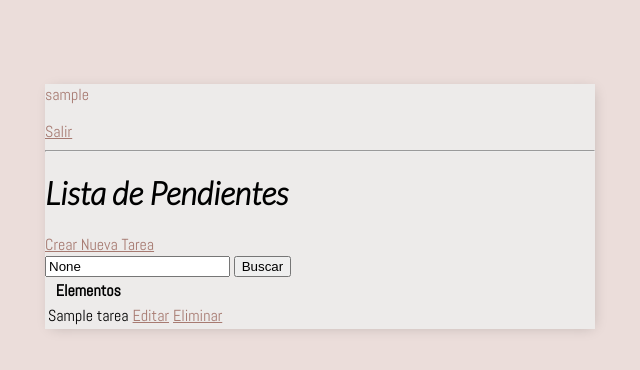
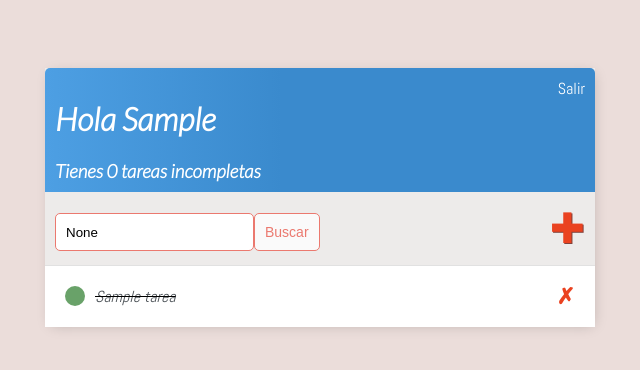
Before and after one commit to Mgobeaalcoba/all_python_for_everybody_my_course, a Django app: page / in a window 1280 px wide. Shown: the top 370 px of the page, without its empty margins (320-960 px from the left). Run offline with Django 4.2, Linux system fonts and the light colour scheme; a user stored in the database is signed in; tables that the repository leaves empty hold one stand-in row (values such as "Sample post").

Commit message:
:bookmark: To Do List Web App Finished V1.0.0

```diff
--- a/16_day/src/project/base/static/base/principal.css
+++ b/16_day/src/project/base/static/base/principal.css
@@ -19,3 +19,101 @@ h1, h2, h3, h4, h5, h6 {
 a, p {
     color: #A77A71
 }
+
+.barra-superior {
+    display: flex;
+    justify-content: space-between;
+    color: #ffffff;
+    padding: 10px;
+    border-radius: 5px 5px 0 0;
+    background: linear-gradient(90deg, #4D9FE3 0%, #3A8ACD 43%, #3A8ACD 100%);
+}
+
+.barra-superior a {
+    color: rgb(255, 255, 255);
+    text-decoration: none;
+}
+
+.envoltorio-tarea {
+    display: flex;
+    align-items: center;
+    justify-content: space-between;
+    padding: 20px;
+    background-color: #ffffff;
+    border-top: 1px solid rgb(225,225,225)
+}
+
+.titulo-tarea{
+    display: flex;
+}
+
+.titulo-tarea a {
+    text-decoration: none;
+    color: #4B5156;
+    margin-left: 10px;
+}
+
+.icono-tarea-completa {
+    height: 20px;
+    width: 20px;
+    background-color: rgb(105, 162, 105);
+    border-radius: 50px;
+}
+
+.icono-tarea-incompleta {
+    height: 20px;
+    width: 20px;
+    background-color: rgb(218, 218, 218);
+    border-radius: 50px;
+}
+
+.enlace-eliminar {
+    text-decoration: none;
+    font-weight: 900;
+    color: #EA4220;
+    font-size: 22px;
+    line-height: 0;
+}
+
+#envoltorio-agregar-buscar {
+    display: flex;
+    justify-content: space-between;
+    align-items: center;
+    padding: 10px;
+}
+
+#enlace-agregar{
+    color: #EA4220;
+    text-decoration: none;
+    font-size: 42px;
+    text-shadow: 1px 1px #81413B;
+}
+
+input[type=text],
+input[type=password],
+textarea {
+    border: 1px solid #EB796F;
+    border-radius: 5px;
+    padding: 10px;
+    width: 90%;
+}
+
+label {
+    padding-top: 10px !important;
+    display: block;
+}
+
+.boton {
+    border: 1px solid #EB796F;
+    background-color: #FAFAFA;
+    color: #EB796F;
+    padding: 10px;
+    font-size: 14px;
+    border-radius: 5px;
+    cursor: pointer;
+    text-decoration: none;
+}
+
+.cuerpo-tarjeta {
+    padding: 20px;
+}
--- a/16_day/src/project/base/templates/base/login.html
+++ b/16_day/src/project/base/templates/base/login.html
@@ -10,7 +10,10 @@
 <body>
     {% extends 'base/principal.html' %}
     {% block content %}
+        <div class="barra-superior">
             <h1>Ingresar</h1>
+        </div>
+        <div class="cuerpo-tarjeta">
             <form method="post">
                 {% csrf_token %}
                 <!-- con "form" automaticamente va a entender django que se trata de nuestra view llamada "Logueo" -->
@@ -18,6 +21,7 @@
                 <input type="submit" value="Ingresar">
             </form>
             <p>No tienes una cuenta? <a href="{% url 'registro' %}">Registrate</a></p>
+        </div>
     {% endblock content %}
 </body>
 </html>
--- a/16_day/src/project/base/templates/base/tarea_list.html
+++ b/16_day/src/project/base/templates/base/tarea_list.html
@@ -10,42 +10,56 @@
 <body>
     {% extends 'base/principal.html' %}
     {% block content %}
+        <div class="barra-superior">
+            <div>
+                <!-- |title se usa para que aparezca la primera letra en mayúscula -->
+                <h1>Hola {{ request.user|title }}</h1>
+                <!-- La etiqueta <i> es para encerrar lo que queremos que aparezca en cursiva -->
+                <!-- count|pluralize hace plural la palabra a su izquierda si el count es mayor a 1 -->
+                <h3 style="margin:0">Tienes <i>{{ count }}</i> tarea{{ count|pluralize }} incompleta{{ count|pluralize }}</h3>
+            </div>
             {% if request.user.is_authenticated %}
-            <p>{{ request.user }}</p>
                 <a href="{% url 'logout' %}">Salir</a>
             {% else %}
                 <a href="{% url 'login' %}">Ingresar</a>
             {% endif %}
-        <!-- hr solo genera una linea o barra en nuestra pantalla -->
-        <hr>
-        <h1>Lista de Pendientes</h1>
-        <a href="{% url 'crear-tarea' %}">Crear Nueva Tarea</a>
+        </div>
 
+        <div id="envoltorio-agregar-buscar">
             <!-- Form para poder buscar y filtrar un elemento -->
-        <form method="get" action="">
+            <form method="get" action="" style="margin-top: 8px; display: flex;">
                 <input type="text" name="area-buscar" value="{{ valor_buscado }}">
-            <input type="submit" value="Buscar">
+                <input class="boton" type="submit" value="Buscar">
             </form>
 
-        <table>
-            <tr>
-                <th>Elementos</th>
-                <th></th>
-                <th></th>
-            </tr>
+            <a id="enlace-agregar" href="{% url 'crear-tarea' %}">&#x271A;</a>
+        </div>
+
+        <div class="envoltorio-items-tarea">
             <!-- Usamos jinja para programar el renderizado de mis tareas -->
             {% for tarea in tareas %}
-                <tr>
-                    <td>{{ tarea.titulo }}</td>
-                    <!-- Enlace a la vista de detalle de cada id -->
-                    <td><a href="{% url 'editar-tarea' tarea.id %}">Editar</a></td>
-                    <td><a href="{% url 'eliminar-tarea' tarea.id %}">Eliminar</a></td>
-                </tr>
+            <div class="envoltorio-tarea">
+                {% if tarea.completo %}
+                    <div class="titulo-tarea">
+                        <div class="icono-tarea-completa"></div>
+                        <!-- La etiqueta <s> se usa para que esté tachada las palabras encerradas dentro -->
+                        <i><s><a href="{% url 'editar-tarea' tarea.id %}">{{ tarea }}</a></s></i>
+                    </div>
+                    <a class="enlace-eliminar" href="{% url 'eliminar-tarea' tarea.id %}">&#x2717;</a>
+                {% else %}
+                    <div class="titulo-tarea">
+                        <div class="icono-tarea-incompleta"></div>
+                        <!-- La etiqueta <s> se usa para que esté tachada las palabras encerradas dentro -->
+                        <a href="{% url 'editar-tarea' tarea.id %}">{{ tarea }}</a>
+                    </div>
+                    <a class="enlace-eliminar" href="{% url 'eliminar-tarea' tarea.id %}">&#x2717;</a>
+                {% endif %}
+            </div>
             <!-- Si está vacia la lista de tarea entonces corre el bloque empty -->
             {% empty %}
             <h3>No hay elementos en esta lista</h3>
             {% endfor %}
-        </table>
+        </div>
     {% endblock content %}
 </body>
 </html>
```
Also changed, not shown: 16_day/src/project/base/templates/base/registro.html (+16 -7 lines), 16_day/src/project/base/templates/base/tarea_confirm_delete.html (+10 -6 lines), 16_day/src/project/base/templates/base/tarea_form.html (+12 -8 lines). Lines whose indentation alone changed are shown as unchanged.
